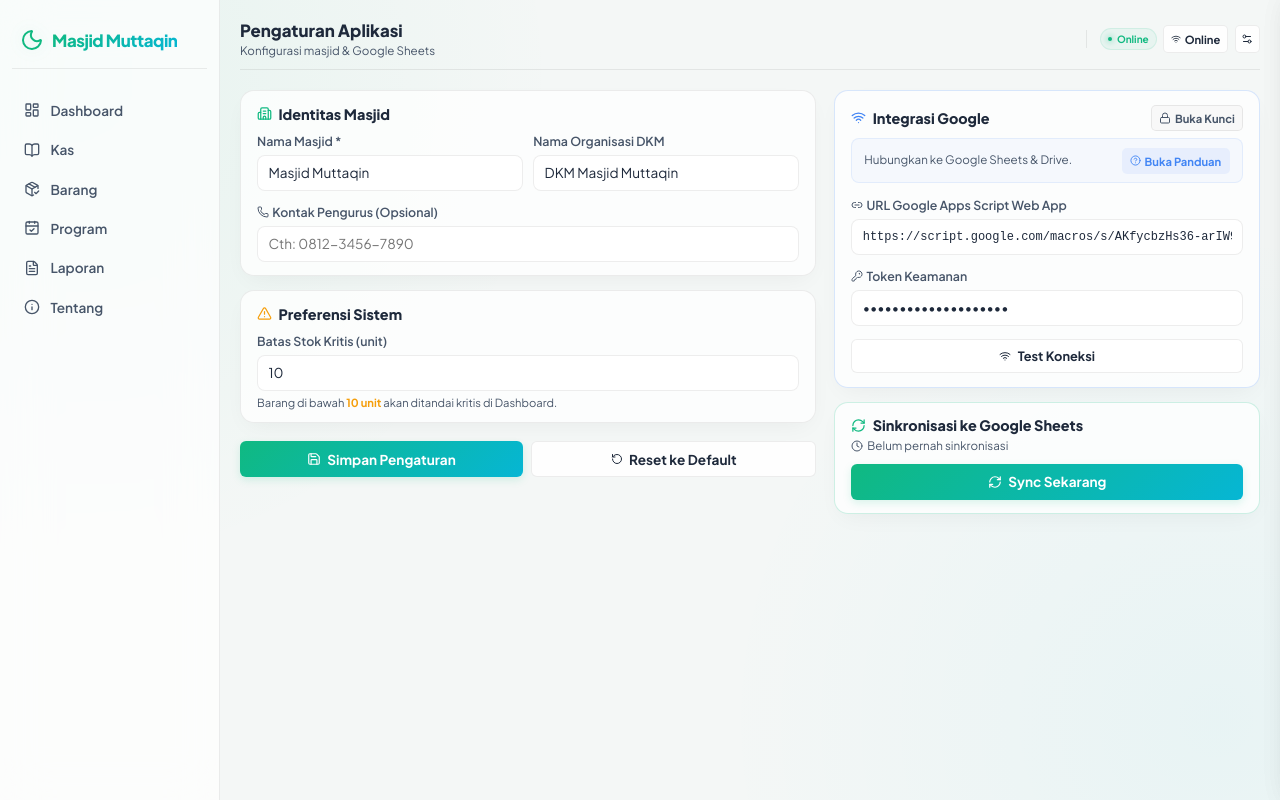
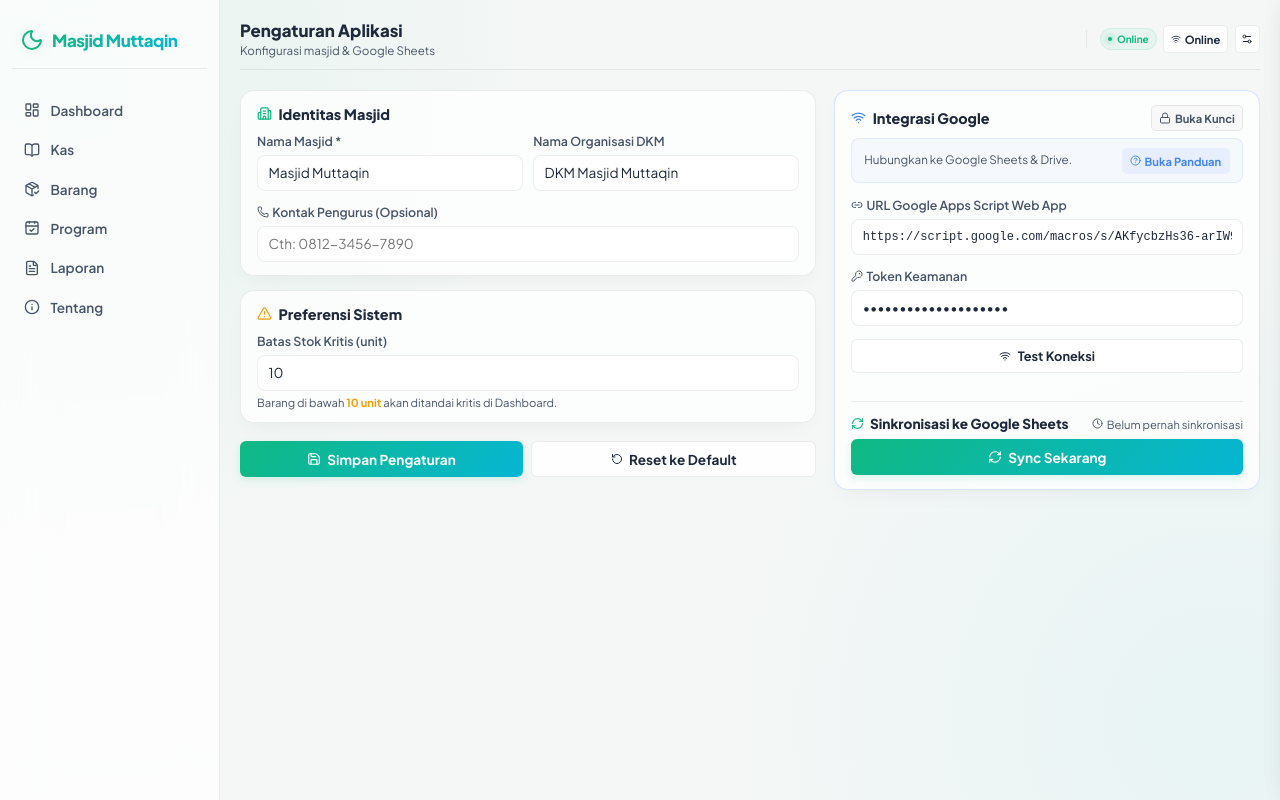
Before and after one commit to rasyiqi-code/Mesjid-Digital, a React (Vite) app: page / in a window 1280 px wide. Both pictures are taken after a click on the button "Pengaturan". Built offline with nearby package versions, Linux system fonts and the light colour scheme.

Commit message:
UI: Satukan card Integrasi Google dan Sinkronisasi ke Google Sheets

```diff
--- a/src/components/SettingsPanel.tsx
+++ b/src/components/SettingsPanel.tsx
@@ -352,33 +352,31 @@ export const SettingsPanel: React.FC<SettingsPanelProps> = ({
                 onClick={handleTestConnection}
                 disabled={connStatus === 'testing'}
                 className="btn btn-secondary"
-                style={{ width: '100%', padding: '0.45rem', minHeight: '34px', fontSize: '0.8rem', borderRadius: '6px' }}
+                style={{ width: '100%', padding: '0.45rem', minHeight: '34px', fontSize: '0.8rem', borderRadius: '6px', marginBottom: '0.85rem' }}
               >
                 {connStatus === 'testing'
                   ? <><Loader2 size={12} style={{ animation: 'spin 1s linear infinite' }} /> Menguji...</>
                   : <><Wifi size={12} /> Test Koneksi</>
                 }
               </button>
-            </div>
 
-            {/* ── Sinkronisasi Manual ke Google Sheets ─────────────────────── */}
-            <div className="glass-card" style={{
-              textAlign: 'left',
-              padding: '0.85rem 1rem',
-              borderColor: settings.appsScriptUrl ? 'rgba(16, 185, 129, 0.2)' : 'rgba(255,255,255,0.05)',
-            }}>
-              <h3 style={{ fontSize: '0.9rem', fontWeight: 800, marginBottom: '0.25rem', display: 'flex', alignItems: 'center', gap: '0.4rem' }}>
-                <RefreshCw size={15} style={{ color: 'var(--primary)' }} />
-                Sinkronisasi ke Google Sheets
-              </h3>
+              {/* Garis Pembatas */}
+              <div style={{ borderTop: '1px solid var(--border-subtle)', margin: '0.85rem 0' }}></div>
 
-              <div style={{ display: 'flex', alignItems: 'center', gap: '0.25rem', fontSize: '0.725rem', color: 'var(--text-secondary)', marginBottom: '0.65rem' }}>
-                <Clock size={12} />
-                {formatLastSynced(settings.lastSyncedAt)}
+              {/* Bagian Sinkronisasi Manual */}
+              <div style={{ display: 'flex', justifyContent: 'space-between', alignItems: 'center', marginBottom: '0.45rem', flexWrap: 'wrap', gap: '0.45rem' }}>
+                <h4 style={{ fontSize: '0.85rem', fontWeight: 800, margin: 0, display: 'flex', alignItems: 'center', gap: '0.35rem' }}>
+                  <RefreshCw size={13} style={{ color: 'var(--primary)' }} />
+                  Sinkronisasi ke Google Sheets
+                </h4>
+                <div style={{ display: 'flex', alignItems: 'center', gap: '0.25rem', fontSize: '0.7rem', color: 'var(--text-secondary)' }}>
+                  <Clock size={11} />
+                  <span>{formatLastSynced(settings.lastSyncedAt)}</span>
+                </div>
               </div>
 
               {!settings.appsScriptUrl ? (
-                <p style={{ fontSize: '0.725rem', color: 'var(--text-secondary)', fontStyle: 'italic' }}>
+                <p style={{ fontSize: '0.725rem', color: 'var(--text-secondary)', fontStyle: 'italic', margin: 0 }}>
                   Konfigurasi URL dan Token di atas terlebih dahulu.
                 </p>
               ) : (
@@ -398,6 +396,7 @@ export const SettingsPanel: React.FC<SettingsPanelProps> = ({
             </div>
 
 
+
           </div>
 
         </div>
```
